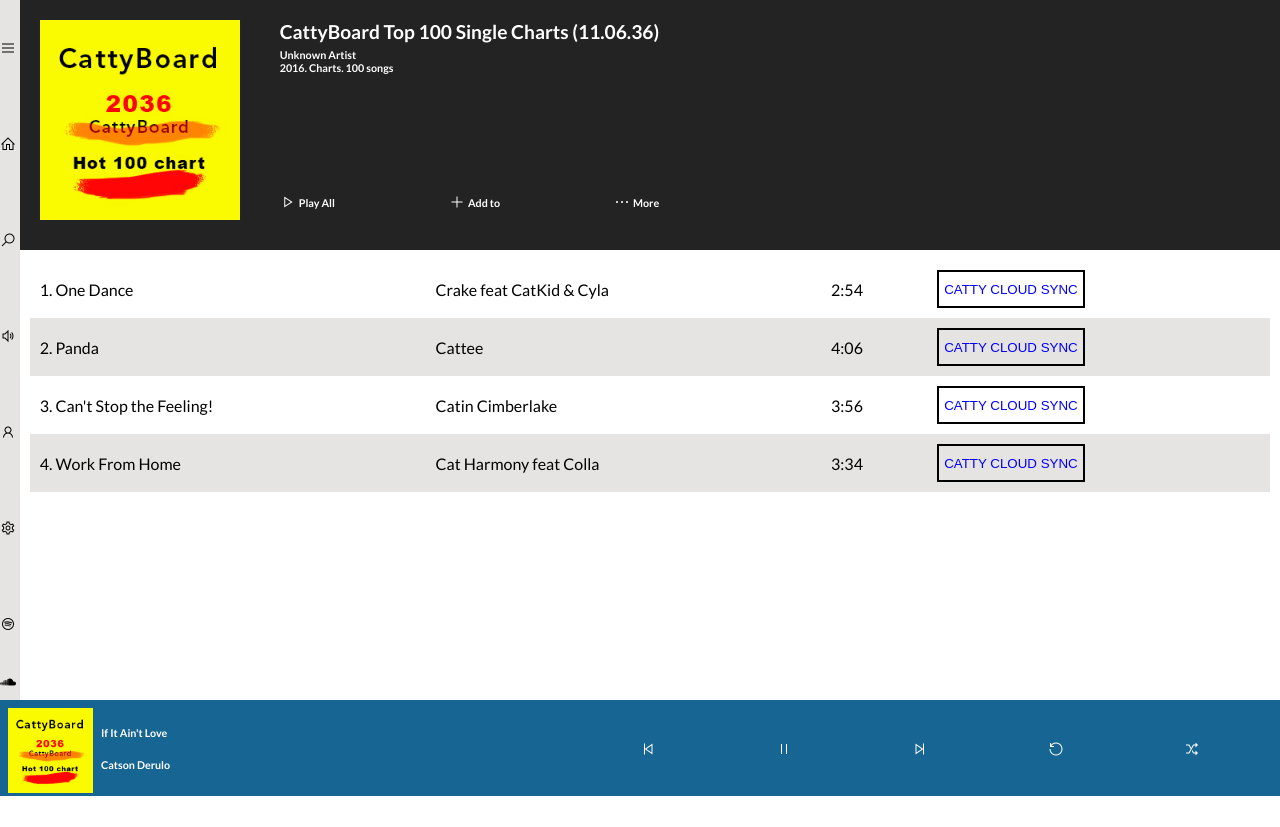
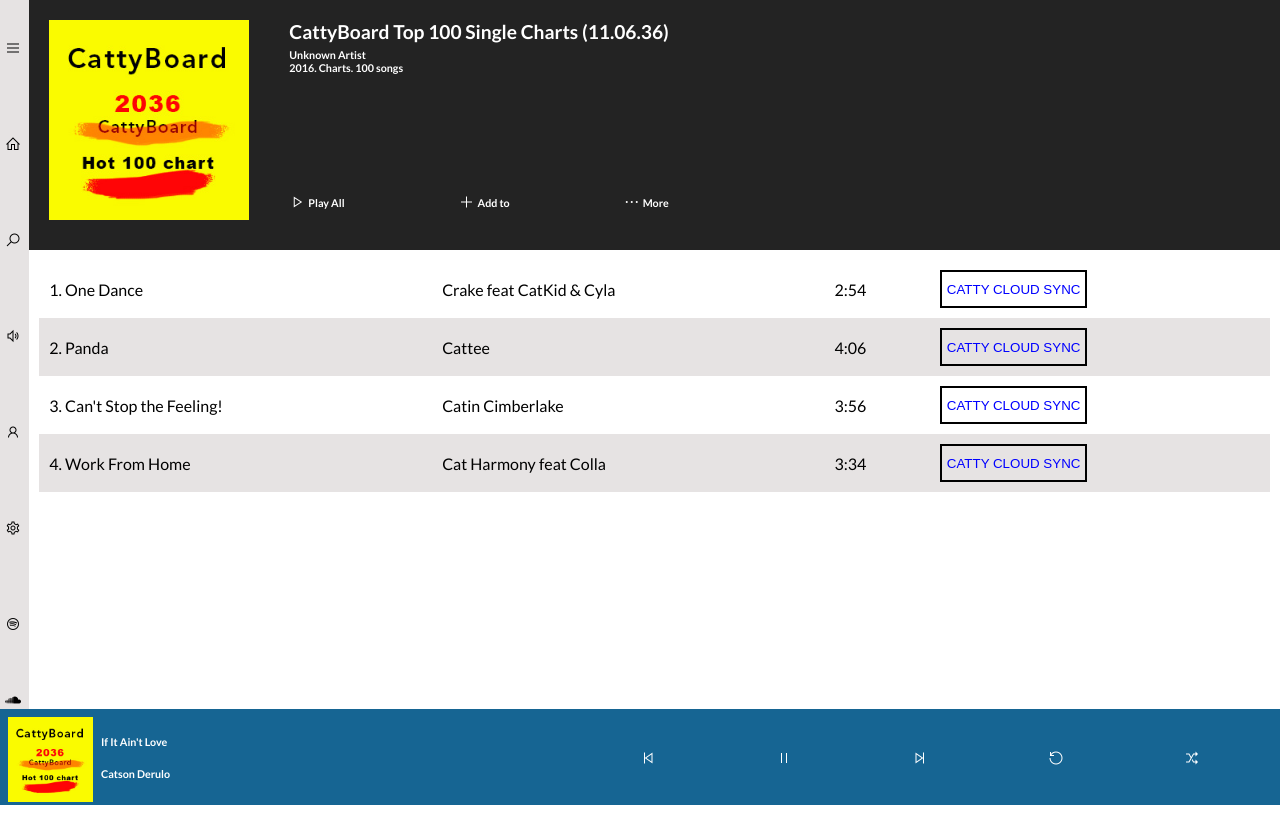
Before and after one commit to pesto-students/p9-devanshu-Sukanya3096, a plain HTML site: page Week-1/index.html in a window 1280 px wide. Drawn offline with nearby package versions, Linux system fonts and the light colour scheme.

Commit message:
modified styles

```diff
--- a/Week-1/index.css
+++ b/Week-1/index.css
@@ -6,6 +6,7 @@
 body {
   font-family: "Lato", sans-serif;
   font-weight: 400;
+  overflow: hidden;
 }
 
 .mainContainer {
@@ -22,16 +23,20 @@ body {
 
 .mainSidebar {
   background-color: #e6e3e3;
-  width: 20px;
+  width: 30px;
   display: flex;
   flex-direction: column;
+}
+
+.mainSidebar > div {
+  padding-left: 5px;
 }
 
 .mainSidebar i {
   margin: 40px 0;
 }
 .mainSidebar i:last-child {
-  margin: 0;
+  margin: 20px 0px 0px 0px;
 }
 
 .section_displaySong {
```
